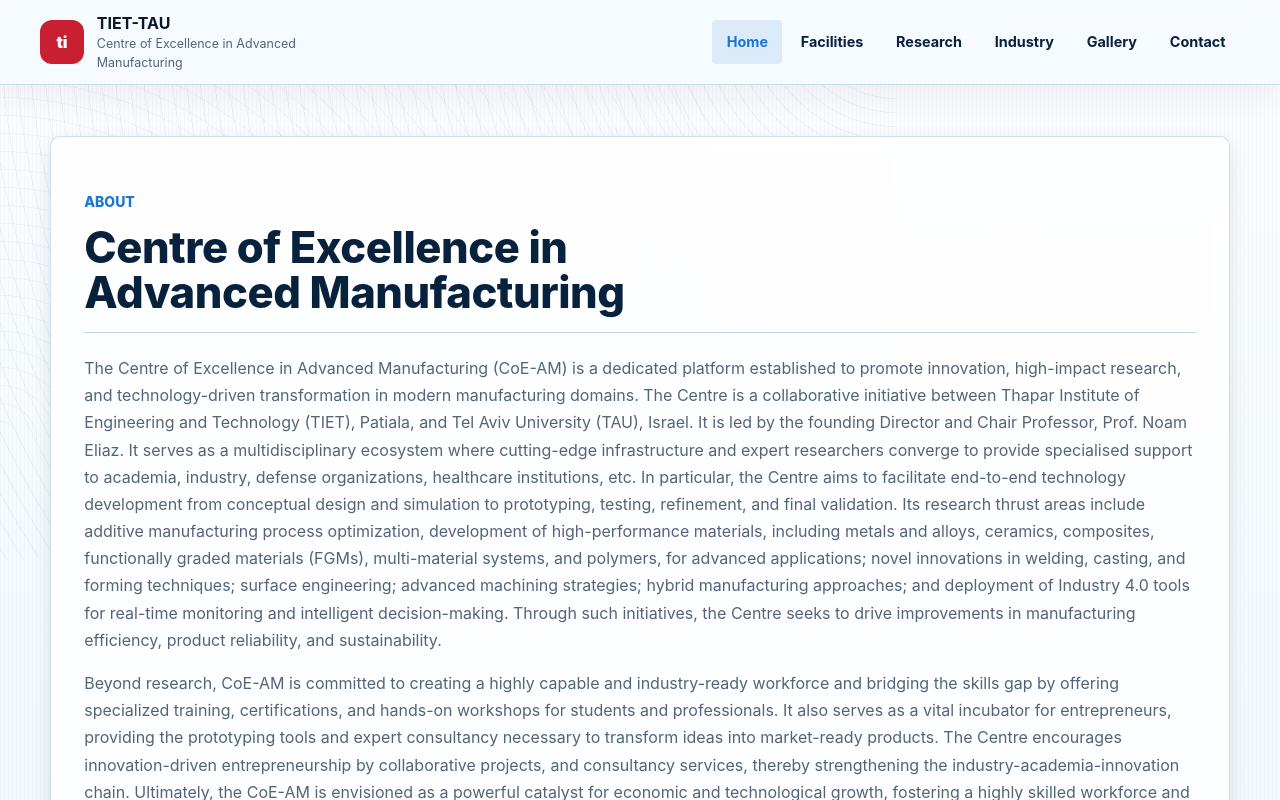
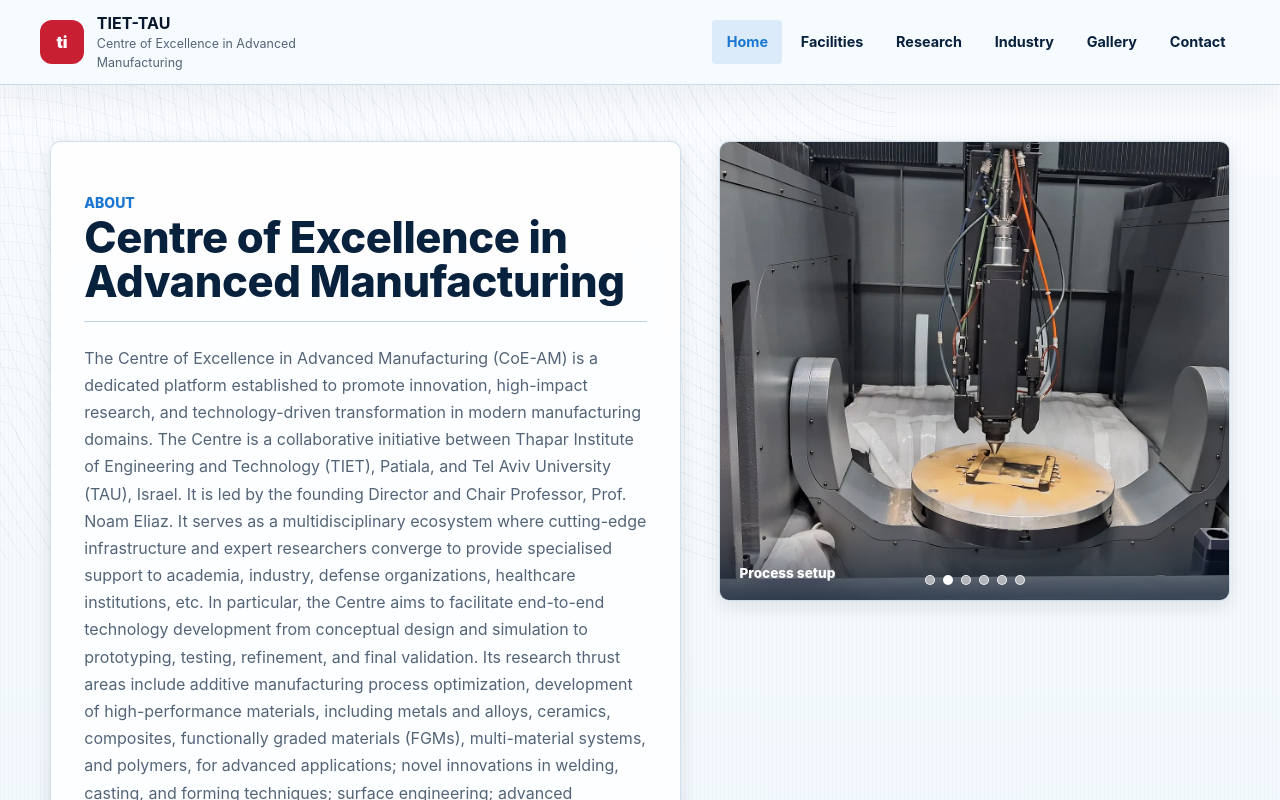
Before and after one commit to Danish2op/AM-TIET-TAU, a React (Vite) app: page / in a window 1280 px wide. Shown: the top 800 px of the page. Built offline with nearby package versions, Linux system fonts and the light colour scheme.

Commit message:
style: lay out about section with carousel column
Co-Authored-By: Claude Opus 5 <noreply@anthropic.com>
Claude-Session: https://claude.ai/code/session_01NYY2XyUB1AXsRHza1ajfpr

```diff
--- a/src/styles.css
+++ b/src/styles.css
@@ -470,13 +470,37 @@ p {
   padding: clamp(1.7rem, 4vw, 3.5rem) 0;
 }
 
-.about-section .glass-panel p {
-  line-height: 1.7;
+.about-section {
+  align-items: start;
+  display: grid;
+  gap: clamp(1.25rem, 3vw, 2.5rem);
+  grid-template-columns: minmax(0, 1.05fr) minmax(320px, 0.85fr);
+  padding-top: clamp(2rem, 5vw, 3.5rem);
+}
+
+.about-copy h1 {
+  margin-bottom: 0;
+}
+
+.about-copy p {
+  margin-bottom: 0;
   margin-top: 1rem;
 }
 
-.about-section .glass-panel p:first-of-type {
-  margin-top: 1.25rem;
+@media (max-width: 980px) {
+  .about-section {
+    grid-template-columns: 1fr;
+  }
+}
+
+/* The About copy runs two long brochure paragraphs while the carousel is
+   comparatively short; without sticky the right column leaves a large dead
+   gap as the reader scrolls the text. */
+@media (min-width: 981px) {
+  .about-section .hero-carousel {
+    position: sticky;
+    top: 96px;
+  }
 }
 
 .facility-grid,
```
